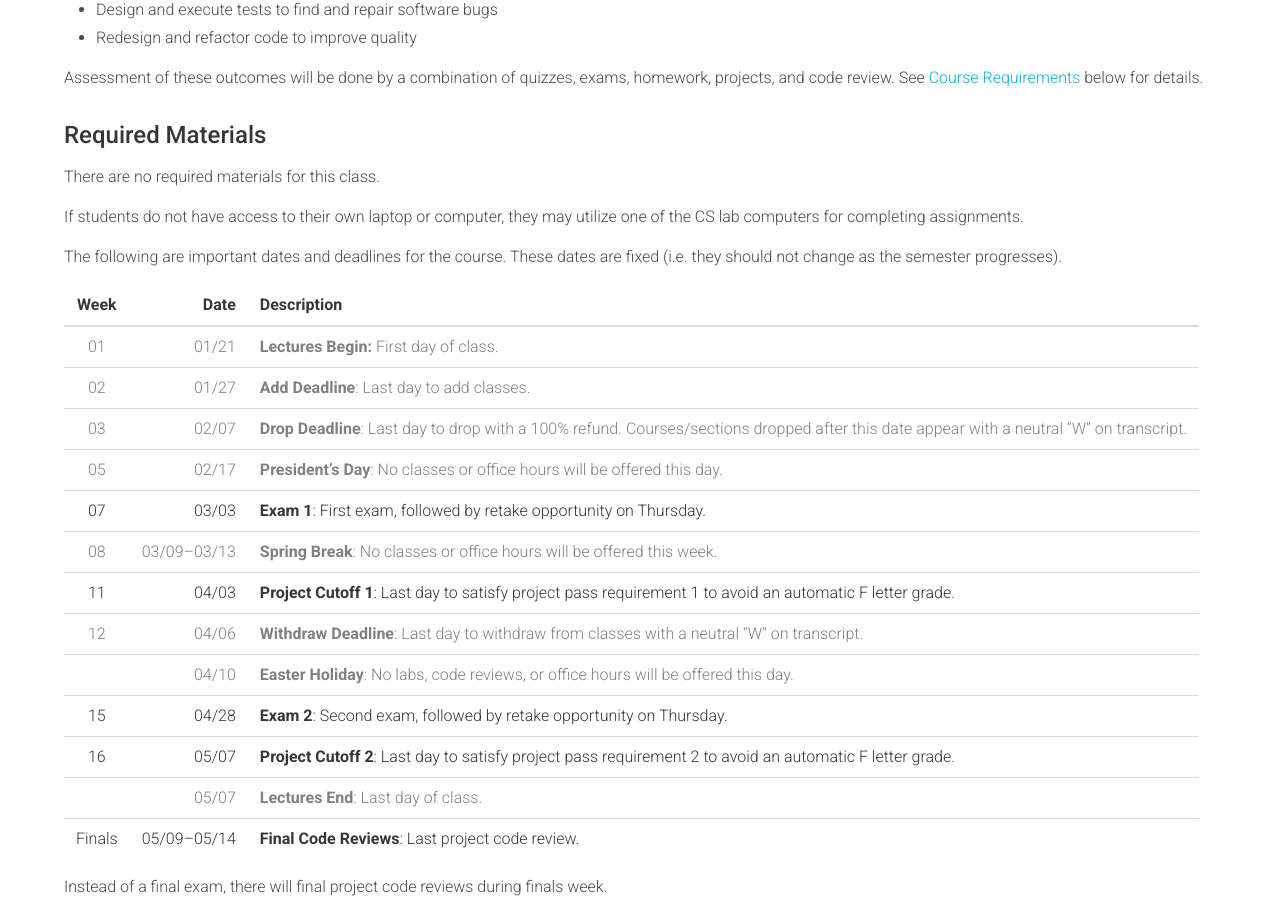
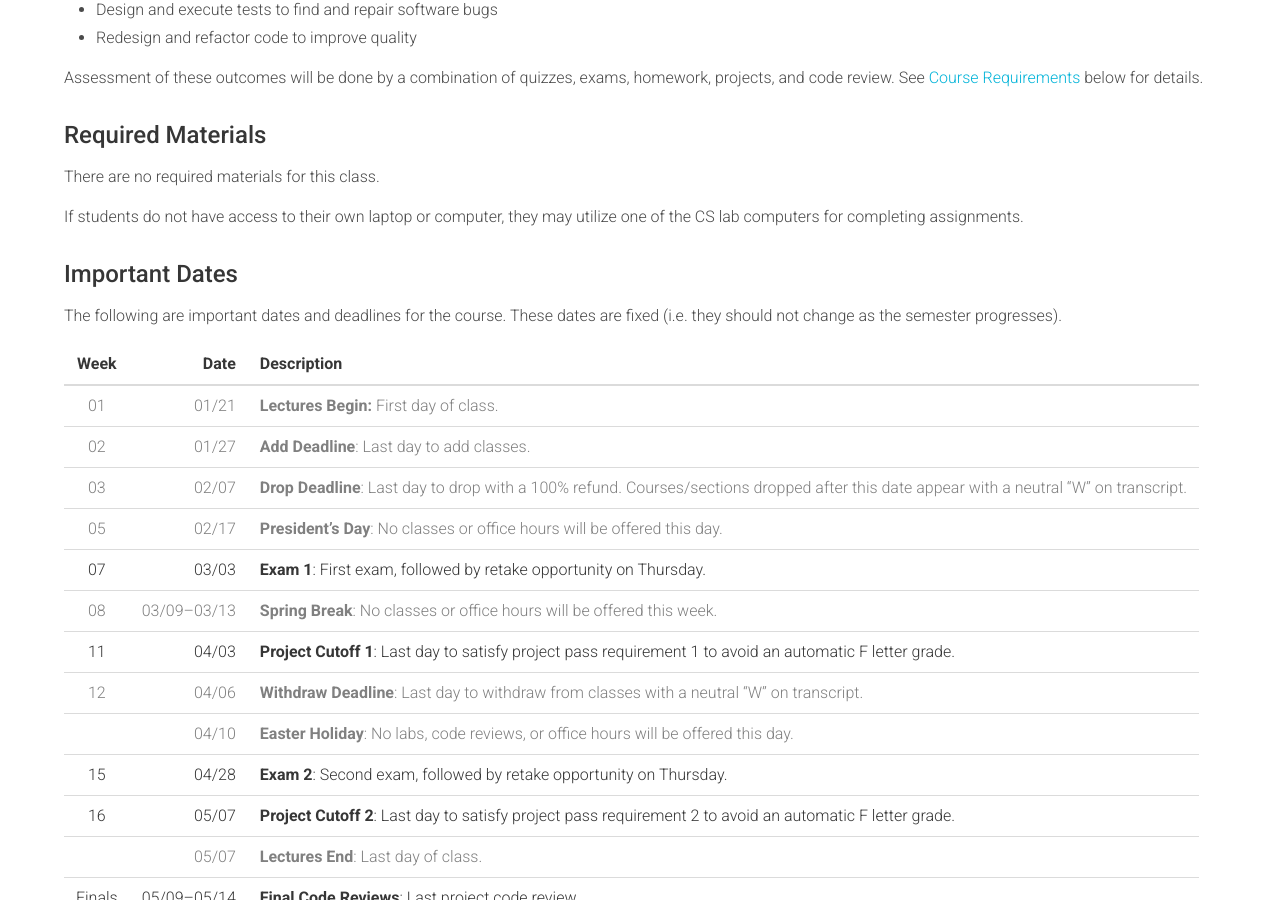
Before and after one commit to usf-cs212-2020/usf-cs212-2020.github.io, a Jekyll site: the page built from syllabus.md, in a window 1280 px wide and 900 px high, scrolled down 2427 px. Built offline with Jekyll 4.4.1, drawn with Linux system fonts in a browser that asks for light colours.

Commit message:
Adding missing heading.

```diff
--- a/syllabus.md
+++ b/syllabus.md
@@ -183,6 +183,8 @@ Assessment of these outcomes will be done by a combination of quizzes, exams, ho
 There are no required materials for this class.
 
 If students do not have access to their own laptop or computer, they may utilize one of the CS lab computers for completing assignments.
+
+### Important Dates
 
 The following are important dates and deadlines for the course. These dates are fixed (i.e. they should not change as the semester progresses).
 
```
